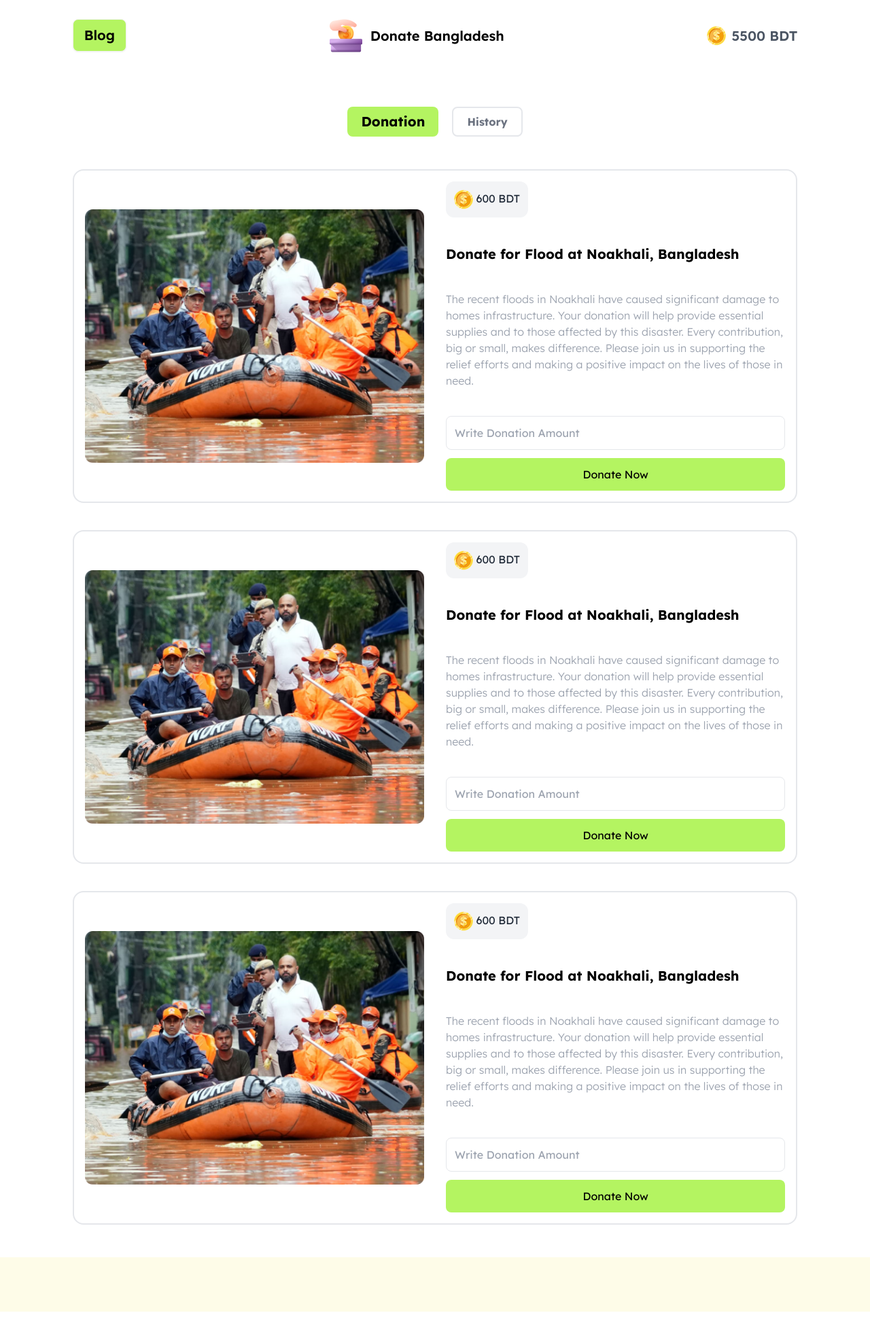
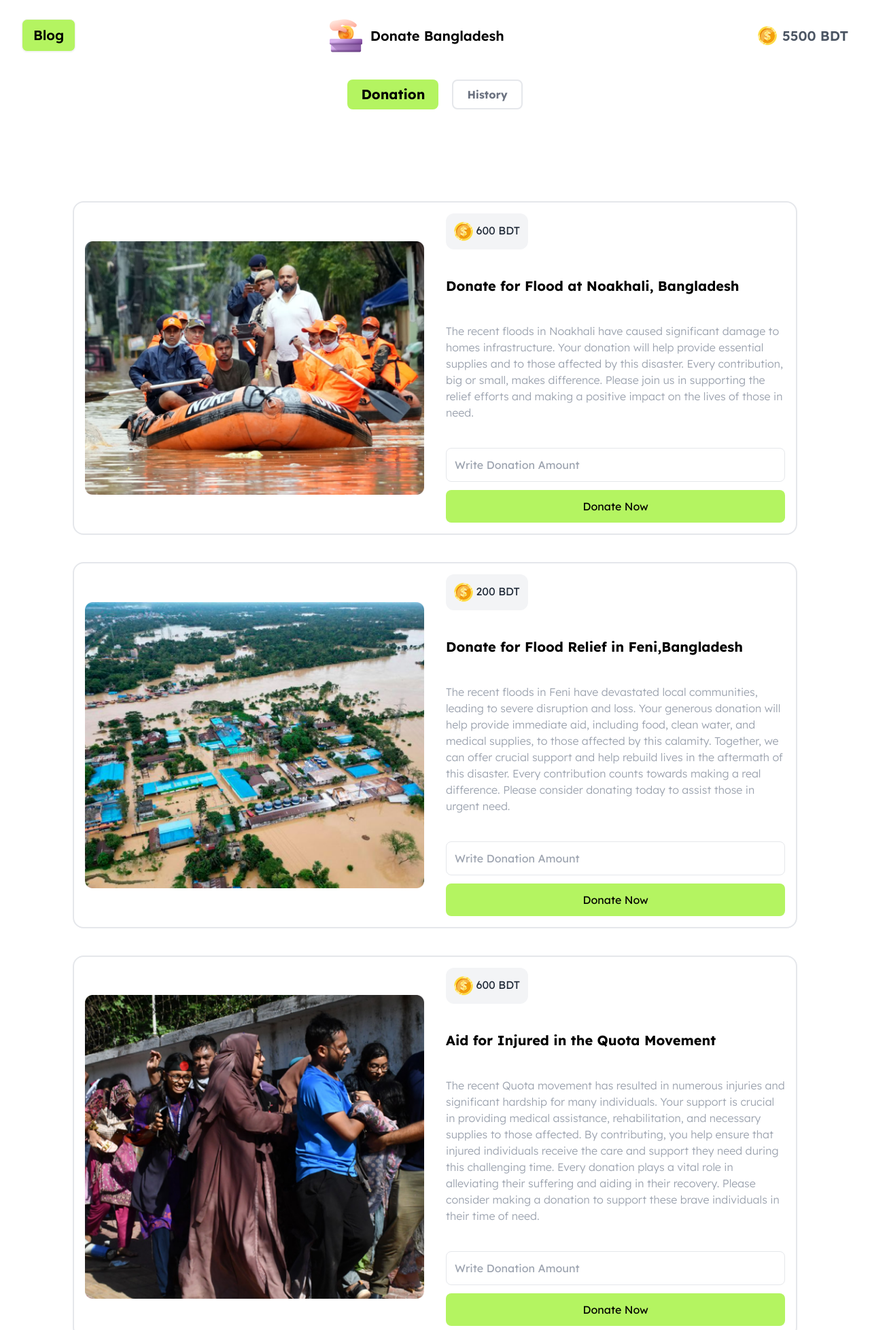
Before and after one commit to shahed-09/assignment-05, a plain HTML site: page index.html in a window 1280 px wide. Shown: the top 1957 px of the page at 68% size. Before the commit the page ends 1930 px from the top, so only its background shows below. Drawn offline with nearby package versions, Linux system fonts and the light colour scheme.

Commit message:
basic html done

```diff
--- /dev/null
+++ b/blog.html
@@ -0,0 +1,101 @@
+<!DOCTYPE html>
+<html lang="en" data-theme="light">
+  <head>
+    <meta charset="UTF-8" />
+    <meta name="viewport" content="width=device-width, initial-scale=1.0" />
+    <title>Blogs</title>
+    <link
+      href="https://cdn.jsdelivr.net/npm/daisyui@4.12.10/dist/full.min.css"
+      rel="stylesheet"
+      type="text/css"
+    />
+    <script src="https://cdn.tailwindcss.com"></script>
+  </head>
+  <body>
+    <div class="flex justify-center">
+      <header class="w-full fixed top-0 pb-5 backdrop-blur-[50px] z-20">
+        <nav class="flex justify-between pt-7 md:container m-auto px-8">
+          <div>
+            <button class="btn bg-[#B4F461] font-semibold text-xl text-black">
+              Blog
+            </button>
+          </div>
+          <div class="flex items-center space-x-3">
+            <img src="./assets/logo.png" alt="" />
+            <h3 class="font-semibold text-black text-xl hidden md:flex">
+              Donate Bangladesh
+            </h3>
+          </div>
+          <div class="flex items-center space-x-2">
+            <img src="./assets/coin.png" alt="" />
+            <p class="text-gray-600 font-semibold text-xl">5500 BDT</p>
+          </div>
+        </nav>
+      </header>
+    </div>
+    <!-- accordion -->
+    <div class="mt-20 pt-10 md:container px-8">
+      <h1 class="text-black font-bold text-3xl mb-3 pl-3">Important FAQ</h1>
+      <div class="collapse collapse-arrow bg-white">
+        <input type="radio" name="my-accordion-2" checked="checked" />
+        <div class="collapse-title text-xl font-medium">
+          What is the Document Object Model (DOM)?
+        </div>
+        <div class="collapse-content">
+          <p>
+            The DOM is a programming interface for web documents. It represents
+            the structure of a document (like HTML or XML) as a tree of objects,
+            allowing scripts to manipulate the document’s structure, style, and
+            content dynamically.
+          </p>
+        </div>
+      </div>
+      <div class="collapse collapse-arrow bg-white">
+        <input type="radio" name="my-accordion-2" />
+        <div class="collapse-title text-xl font-medium">
+          How does the DOM represent a document?
+        </div>
+        <div class="collapse-content">
+          <p>
+            The DOM represents a document as a tree structure where each node is
+            an object representing a part of the document. Nodes can be
+            elements, attributes, text, or other types of objects. This
+            hierarchical structure allows for easy traversal and manipulation of
+            the document.
+          </p>
+        </div>
+      </div>
+      <div class="collapse collapse-arrow bg-white">
+        <input type="radio" name="my-accordion-2" />
+        <div class="collapse-title text-xl font-medium">
+          How can you traverse the DOM?
+        </div>
+        <div class="collapse-content">
+          <p>
+            Traversing the DOM involves moving through the nodes of the document
+            tree to access or manipulate elements. You can use various
+            properties and methods like parentNode, childNodes, firstChild,
+            lastChild, nextSibling, and previousSibling to navigate between
+            nodes. Additionally, methods like getElementById,
+            getElementsByClassName, and querySelector help in selecting specific
+            elements.
+          </p>
+        </div>
+      </div>
+      <div class="collapse collapse-arrow bg-white">
+        <input type="radio" name="my-accordion-2" />
+        <div class="collapse-title text-xl font-medium">
+          What are some common uses of the DOM?
+        </div>
+        <div class="collapse-content">
+          <p>
+            Modifying content: Changing the text or HTML of elements. Changing
+            styles: Dynamically updating CSS styles. Handling events: Attaching
+            event listeners to elements to respond to user actions like clicks
+            or key presses
+          </p>
+        </div>
+      </div>
+    </div>
+  </body>
+</html>
--- a/index.html
+++ b/index.html
@@ -27,12 +27,15 @@
   </head>
   <body class="lexend-regular">
     <!-- nav starts -->
-    <header class="w-5/6 m-auto">
-      <nav class="flex justify-between pt-7 md:container m-auto">
+    <div class="flex justify-center">
+      <header class="w-full fixed top-0 pb-5 backdrop-blur-[50px]">
+        <nav class="flex justify-between pt-7 md:container m-auto px-8">
           <div>
+            <a href="./blog.html" target="_blank">
               <button class="btn bg-[#B4F461] font-semibold text-xl text-black">
                 Blog
               </button>
+            </a>
           </div>
           <div class="flex items-center space-x-3">
             <img src="./assets/logo.png" alt="" />
@@ -45,23 +48,27 @@
             <p class="text-gray-600 font-semibold text-xl">5500 BDT</p>
           </div>
         </nav>
-    </header>
-    <!-- nav ends -->
         <!-- donation and history btn starts -->
-    <section id="buttons" class="mt-20">
+        <section id="buttons" class="pt-5 m-5">
           <div class="m-auto flex justify-center gap-5">
             <button
               class="text-black bg-[#B4F461] rounded-lg text-xl font-bold py-2 px-5"
             >
               Donation
             </button>
-        <button class="text-gray-500 border-2 rounded-lg font-bold py-2 px-5">
+            <button
+              class="text-gray-500 border-2 rounded-lg font-bold py-2 px-5"
+            >
               History
             </button>
           </div>
         </section>
         <!-- donation and history btn end -->
-    <main class="w-5/6 m-auto mt-12 space-y-10">
+      </header>
+    </div>
+    <!-- nav ends -->
+
+    <main class="w-5/6 m-auto pt-10 mt-64 space-y-10">
       <!-- 1st Card starts here -->
       <div
         class="md:grid grid-cols-2 gap-8 items-center m-auto md:container p-4 border-2 rounded-2xl"
@@ -112,23 +119,25 @@
         class="md:grid grid-cols-2 gap-8 items-center m-auto md:container p-4 border-2 rounded-2xl"
       >
         <div>
-          <img class="w-full" src="./assets/noakhali.png" alt="" />
+          <img class="w-full" src="./assets/feni.png" alt="" />
         </div>
         <div class="space-y-10">
           <div>
             <button class="bg-gray-100 rounded-xl text-base space-x-1 p-3">
-              <img class="inline" src="./assets/coin.png" alt="" /> 600 BDT
+              <img class="inline" src="./assets/coin.png" alt="" /> 200 BDT
             </button>
           </div>
           <h1 class="text-xl text-black font-bold">
-            Donate for Flood at Noakhali, Bangladesh
+            Donate for Flood Relief in Feni,Bangladesh
           </h1>
           <p class="text-base text-gray-400 font-light">
-            The recent floods in Noakhali have caused significant damage to
-            homes infrastructure. Your donation will help provide essential
-            supplies and to those affected by this disaster. Every contribution,
-            big or small, makes difference. Please join us in supporting the
-            relief efforts and making a positive impact on the lives of those in
+            The recent floods in Feni have devastated local communities, leading
+            to severe disruption and loss. Your generous donation will help
+            provide immediate aid, including food, clean water, and medical
+            supplies, to those affected by this calamity. Together, we can offer
+            crucial support and help rebuild lives in the aftermath of this
+            disaster. Every contribution counts towards making a real
+            difference. Please consider donating today to assist those in urgent
             need.
           </p>
           <div class="space-y-3">
@@ -157,7 +166,7 @@
         class="md:grid grid-cols-2 gap-8 items-center m-auto md:container p-4 border-2 rounded-2xl"
       >
         <div>
-          <img class="w-full" src="./assets/noakhali.png" alt="" />
+          <img class="w-full" src="./assets/quota-protest.png" alt="" />
         </div>
         <div class="space-y-10">
           <div>
@@ -166,15 +175,18 @@
             </button>
           </div>
           <h1 class="text-xl text-black font-bold">
-            Donate for Flood at Noakhali, Bangladesh
+            Aid for Injured in the Quota Movement
           </h1>
           <p class="text-base text-gray-400 font-light">
-            The recent floods in Noakhali have caused significant damage to
-            homes infrastructure. Your donation will help provide essential
-            supplies and to those affected by this disaster. Every contribution,
-            big or small, makes difference. Please join us in supporting the
-            relief efforts and making a positive impact on the lives of those in
-            need.
+            The recent Quota movement has resulted in numerous injuries and
+            significant hardship for many individuals. Your support is crucial
+            in providing medical assistance, rehabilitation, and necessary
+            supplies to those affected. By contributing, you help ensure that
+            injured individuals receive the care and support they need during
+            this challenging time. Every donation plays a vital role in
+            alleviating their suffering and aiding in their recovery. Please
+            consider making a donation to support these brave individuals in
+            their time of need.
           </p>
           <div class="space-y-3">
             <div>
```
Also changed, not shown: tailwind.config.js (+9 -0 lines). Lines whose indentation alone changed are shown as unchanged.
